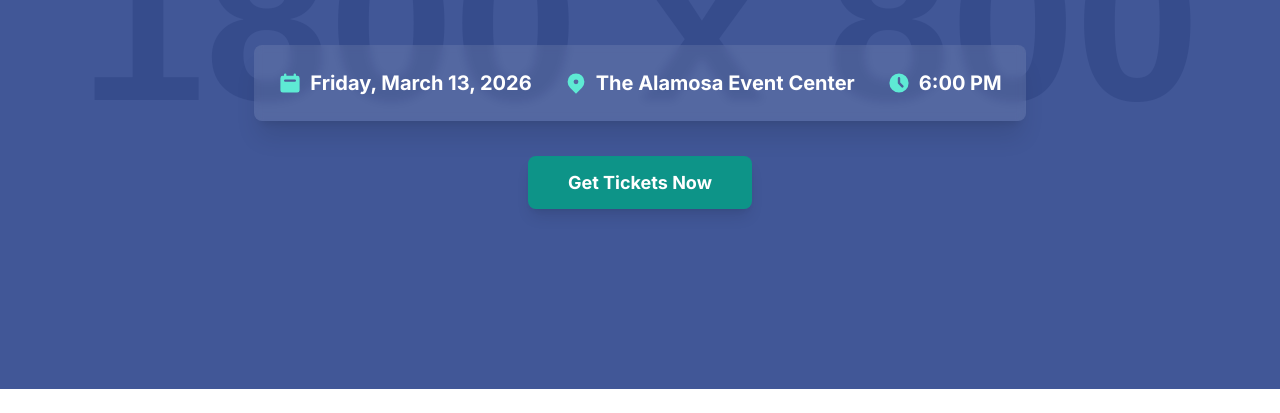
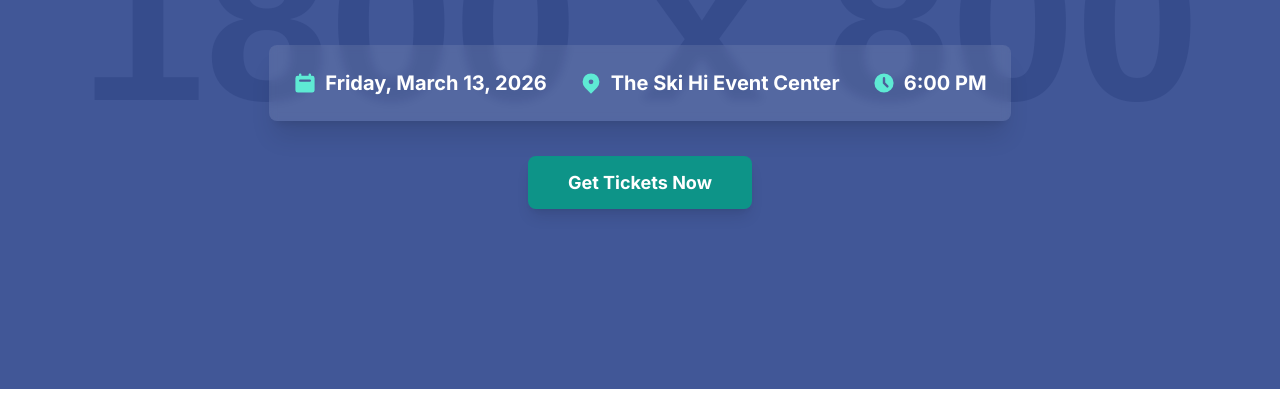
Before and after one commit to project-vwhs/Gala, a plain HTML site: page index.html in a window 1280 px wide. Shown: the part 387-800 px from the top of the page. Drawn offline with nearby package versions, Linux system fonts and the light colour scheme; placeholder pictures from the web are drawn by us.

Commit message:
Update index.html

```diff
--- a/index.html
+++ b/index.html
@@ -78,7 +78,7 @@
                     </div>
                     <div class="flex items-center justify-center space-x-2 mt-4 md:mt-0">
                         <svg class="w-6 h-6 text-teal-300" fill="currentColor" viewBox="0 0 20 20" xmlns="http://www.w3.org/2000/svg"><path fill-rule="evenodd" d="M5.05 4.05a7 7 0 119.9 9.9L10 18.9l-4.95-4.95a7 7 0 010-9.9zM10 11a2 2 0 100-4 2 2 0 000 4z" clip-rule="evenodd"></path></svg>
-                        <span class="font-semibold">The Alamosa Event Center</span>
+                        <span class="font-semibold">The Ski Hi Event Center</span>
                     </div>
                     <div class="flex items-center justify-center space-x-2 mt-4 md:mt-0">
                         <svg class="w-6 h-6 text-teal-300" fill="currentColor" viewBox="0 0 20 20" xmlns="http://www.w3.org/2000/svg"><path fill-rule="evenodd" d="M10 18a8 8 0 100-16 8 8 0 000 16zm1-12a1 1 0 10-2 0v4a1 1 0 00.293.707l2.828 2.829a1 1 0 101.415-1.415L11 9.586V6z" clip-rule="evenodd"></path></svg>
@@ -285,4 +285,5 @@
     </script>
 
 </body>
+
 </html>
```
